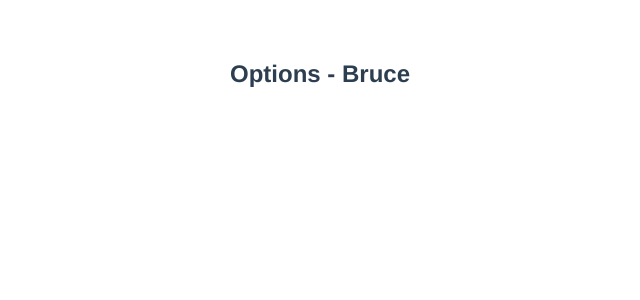
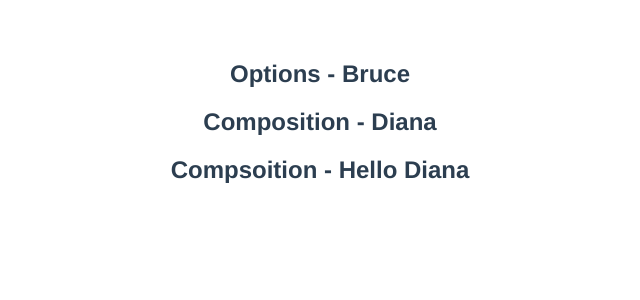
Before and after one commit to Omaralabdullah051/vue-composition, a Vue app: page / in a window 1280 px wide. Shown: the top 300 px of the page, without its empty margins (320-960 px from the left). Built offline with nearby package versions, Linux system fonts and the light colour scheme.

Commit message:
replacing data with ref

```diff
--- a/src/components/Data.vue
+++ b/src/components/Data.vue
@@ -1,10 +1,24 @@
 <template>
     <h2>Options - {{o_firstName}}</h2>
+    <h2>Composition - {{c_firstName }}</h2>
+    <h2>Compsoition - {{greet}}</h2>
 </template>
 
 <script>
+import {ref} from "vue";
     export default {
         name: 'DataA',
+        setup(){
+          const c_firstName = ref('Clark');
+          c_firstName.value = 'Diana';
+          const greet = `Hello ${c_firstName.value}`;
+          console.log(c_firstName);
+
+          return {
+            c_firstName,
+            greet
+          }
+        },
         data(){
             return {
                 o_firstName: 'Bruce',
```
